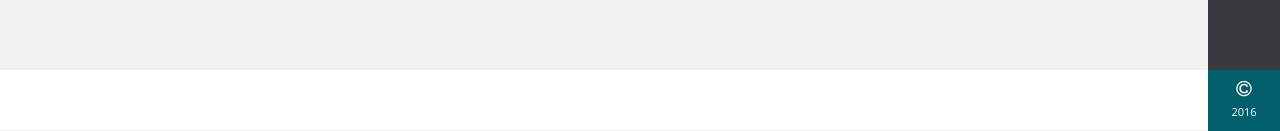
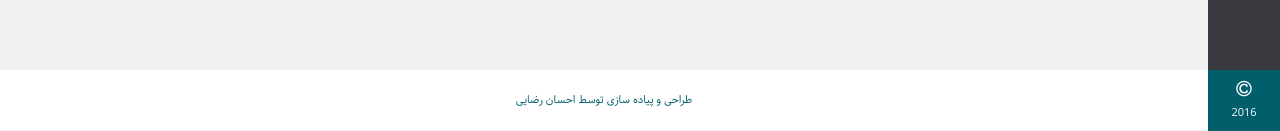
Before and after one commit to mngzir/RSadmin, a plain HTML site: page page.html in a window 1280 px wide. Shown: the part 790-921 px from the top of the page. Drawn offline with Linux system fonts and the light colour scheme.

Commit message:
change footer

```diff
--- a/css/index.css
+++ b/css/index.css
@@ -402,3 +402,5 @@ table.detail-view th {
 .top-info-box {background-color: #008c9e; border-radius: 2px; border-right: 3px solid #005f6b; margin-bottom: 20px;}
 .top-info-box .fa{color: #005f6b; font-size: 64px; border-left:1px solid #005f6b; padding-left: 15px; float: right}
 .top-info-box .desc{float: right; padding-right: 15px; color: #FFFFFF; line-height: 33px;}
+.rsabout {text-align:center; padding-top:20px;}
+.rsabout a{color:#005f6b;}
--- a/page.html
+++ b/page.html
@@ -146,6 +146,9 @@
     <div class="copyright">
 
     </div>
+		<div class="rsabout">
+		<a href="http://www.developit.ir/" target="_blank">طراحی و پیاده سازی توسط احسان رضایی </a>
+	</div>
 </div>
 <script src="js/jquery-2.2.3.min.js"></script>
 <script src="js/bootstrap.min.js"></script>
```
Also changed, not shown: index.html (+3 -0 lines).
